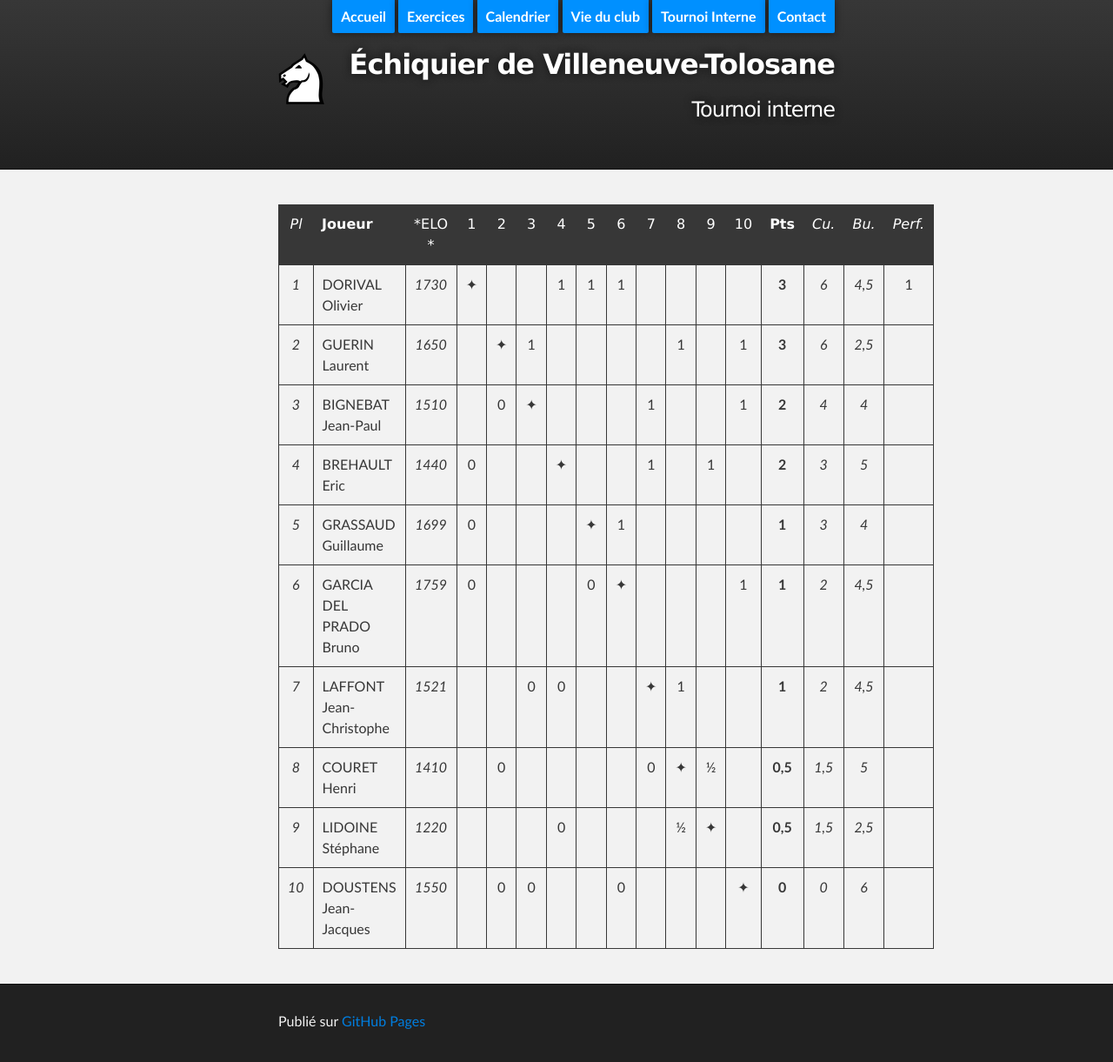
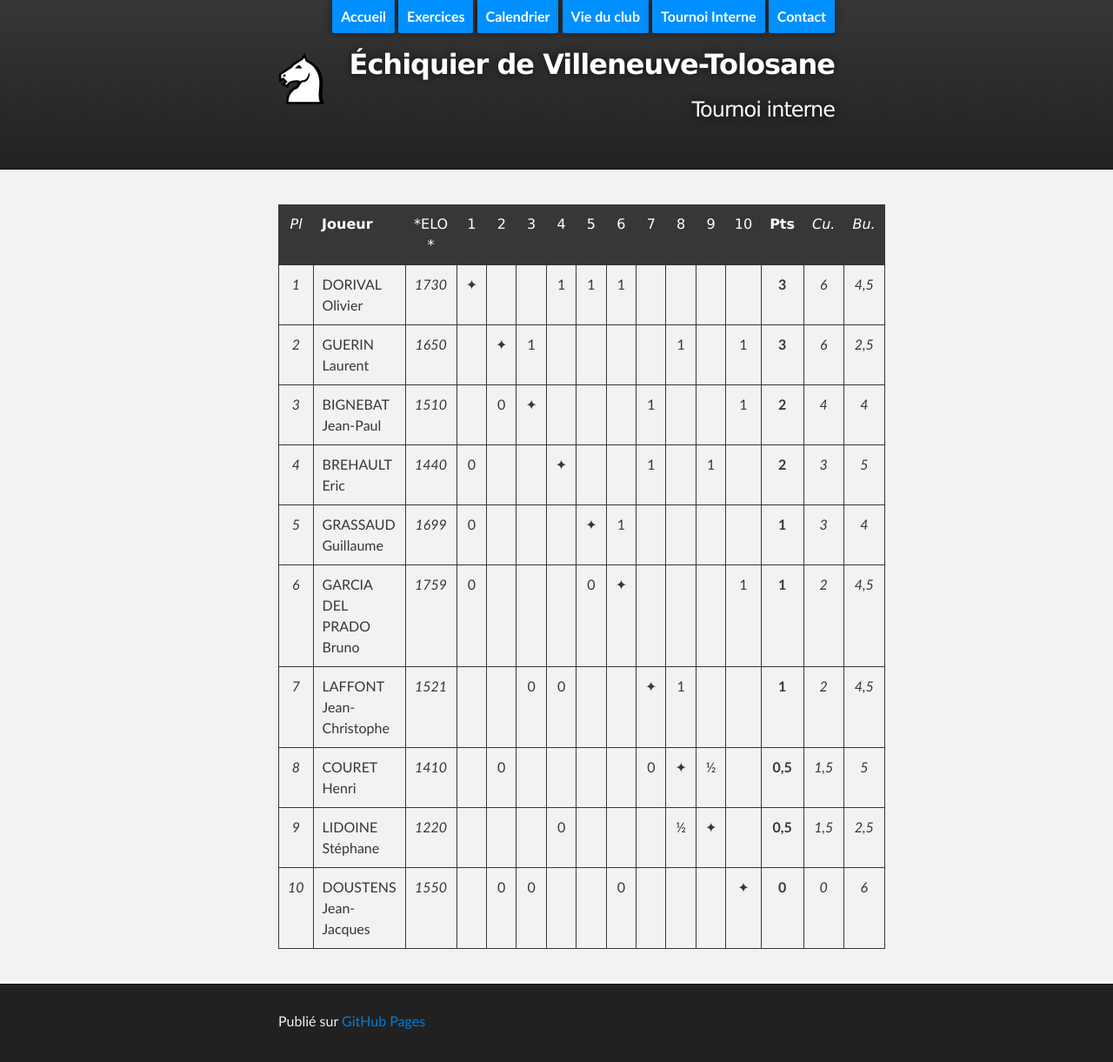
Before and after one commit to echiquier-villeneuve-tolosane/echiquier-villeneuve-tolosane.github.io, a Jekyll site: the page built from tournoiinterne.md, in a window 1280 px wide. Shown: the whole page at 87% size. Built offline with Jekyll 4.4.1, drawn with Linux system fonts in a browser that asks for light colours; nearby versions of some CDN libraries.

Commit message:
Updated tournoiinterne.md

```diff
--- a/tournoiinterne.md
+++ b/tournoiinterne.md
@@ -6,15 +6,15 @@
 ---
 
 
-|*Pl*|  **Joueur** |   *ELO *          |1 |2 |3 |4 |5 |6 |7 |8 |9 |10|**Pts**|*Cu.*|*Bu.*|*Perf.*|
-|:-:|:------------------------ |:---------: |:-:|:-:|:-:|:-:|:-:|:-:|:-:|:-:|:-:|:-:|:-:|:-:|:-:|:-:|
-|*1*| DORIVAL Olivier         | *1730* |&#10022;| | |1|1|1| | | | |**3**|*6*|*4,5*|1|
-|*2*| GUERIN Laurent          | *1650* | |&#10022;|1| | | | |1| |1|**3**|*6*|*2,5*||
-|*3*| BIGNEBAT Jean-Paul      | *1510* | |0|&#10022;| | | |1| | |1|**2**|*4*|*4*||
-|*4*| BREHAULT Eric           | *1440* |0| | |&#10022;| | |1| |1| |**2**|*3*|*5*||
-|*5*| GRASSAUD Guillaume      | *1699* |0| | | |&#10022;|1| | | | |**1**|*3*|*4*||
-|*6*| GARCIA DEL PRADO Bruno  | *1759* |0| | | |0|&#10022;| | | |1|**1**|*2*|*4,5*||
-|*7*| LAFFONT Jean-Christophe | *1521* | | |0|0| | |&#10022;|1| | |**1**|*2*|*4,5*||
-|*8*| COURET Henri            | *1410* | |0| | | | |0|&#10022;|&#189;| |**0,5**|*1,5*|*5*||
-|*9*| LIDOINE Stéphane        | *1220* | | | |0| | | |&#189;|&#10022;| |**0,5**|*1,5*|*2,5*||
-|*10*| DOUSTENS Jean-Jacques  | *1550* | |0|0| | |0| | | |&#10022;|**0**|*0*|*6*||
+|*Pl*|  **Joueur** |   *ELO *          |1 |2 |3 |4 |5 |6 |7 |8 |9 |10|**Pts**|*Cu.*|*Bu.*|
+|:-:|:------------------------ |:---------: |:-:|:-:|:-:|:-:|:-:|:-:|:-:|:-:|:-:|:-:|:-:|:-:|:-:|
+|*1*| DORIVAL Olivier         | *1730* |&#10022;| | |1|1|1| | | | |**3**|*6*|*4,5*|
+|*2*| GUERIN Laurent          | *1650* | |&#10022;|1| | | | |1| |1|**3**|*6*|*2,5*|
+|*3*| BIGNEBAT Jean-Paul      | *1510* | |0|&#10022;| | | |1| | |1|**2**|*4*|*4*|
+|*4*| BREHAULT Eric           | *1440* |0| | |&#10022;| | |1| |1| |**2**|*3*|*5*|
+|*5*| GRASSAUD Guillaume      | *1699* |0| | | |&#10022;|1| | | | |**1**|*3*|*4*|
+|*6*| GARCIA DEL PRADO Bruno  | *1759* |0| | | |0|&#10022;| | | |1|**1**|*2*|*4,5*|
+|*7*| LAFFONT Jean-Christophe | *1521* | | |0|0| | |&#10022;|1| | |**1**|*2*|*4,5*|
+|*8*| COURET Henri            | *1410* | |0| | | | |0|&#10022;|&#189;| |**0,5**|*1,5*|*5*|
+|*9*| LIDOINE Stéphane        | *1220* | | | |0| | | |&#189;|&#10022;| |**0,5**|*1,5*|*2,5*|
+|*10*| DOUSTENS Jean-Jacques  | *1550* | |0|0| | |0| | | |&#10022;|**0**|*0*|*6*|
```
